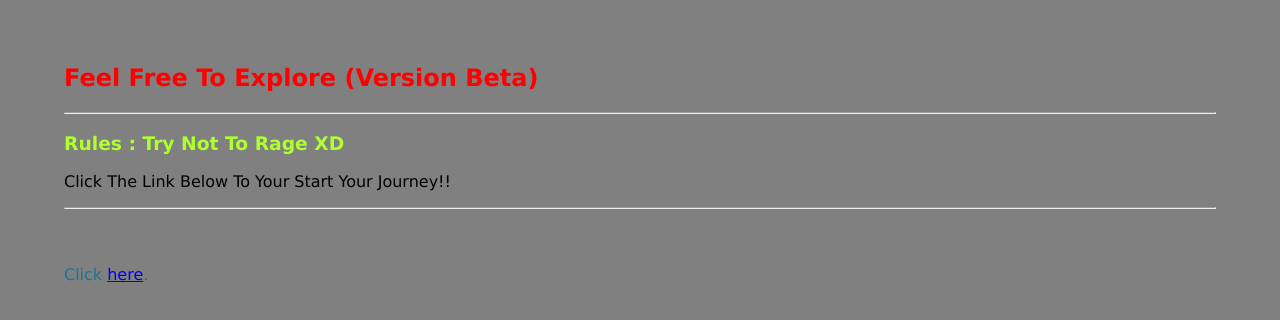
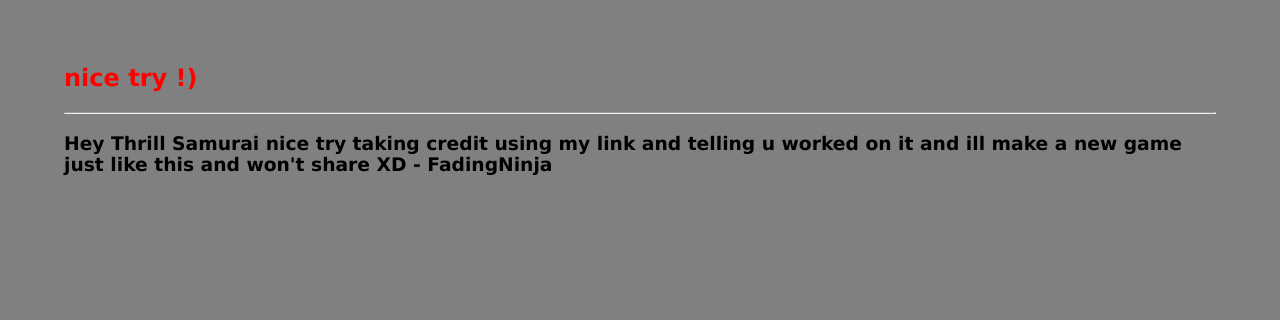
Before and after one commit to FadingNinja/FirstGame, a plain HTML site: page index.html in a window 1280 px wide. Drawn offline with Linux system fonts and the light colour scheme.

Commit message:
Update index.html

```diff
--- a/index.html
+++ b/index.html
@@ -7,11 +7,8 @@
     <title>Game</title>
 </head>
 <body>
-<h2 class="gametitle">Feel Free To Explore (Version Beta)</h2>
+<h2 class="gametitle">nice try !)</h2>
 <hr/>
-<h3 class="rulesinfo">Rules : Try Not To Rage XD</h3>
-<p>Click The Link Below To Your Start Your Journey!!</p>
-<hr/>
-<p class="linktext">Click <a href="https://www.youtube.com/watch?v=dQw4w9WgXcQ" target="_blank">here</a>.</p>
+<h3>Hey Thrill Samurai nice try taking credit using my link and telling u worked on it and ill make a new game just like this and won't share XD - FadingNinja<h3>
 </body>
 </html>
```
